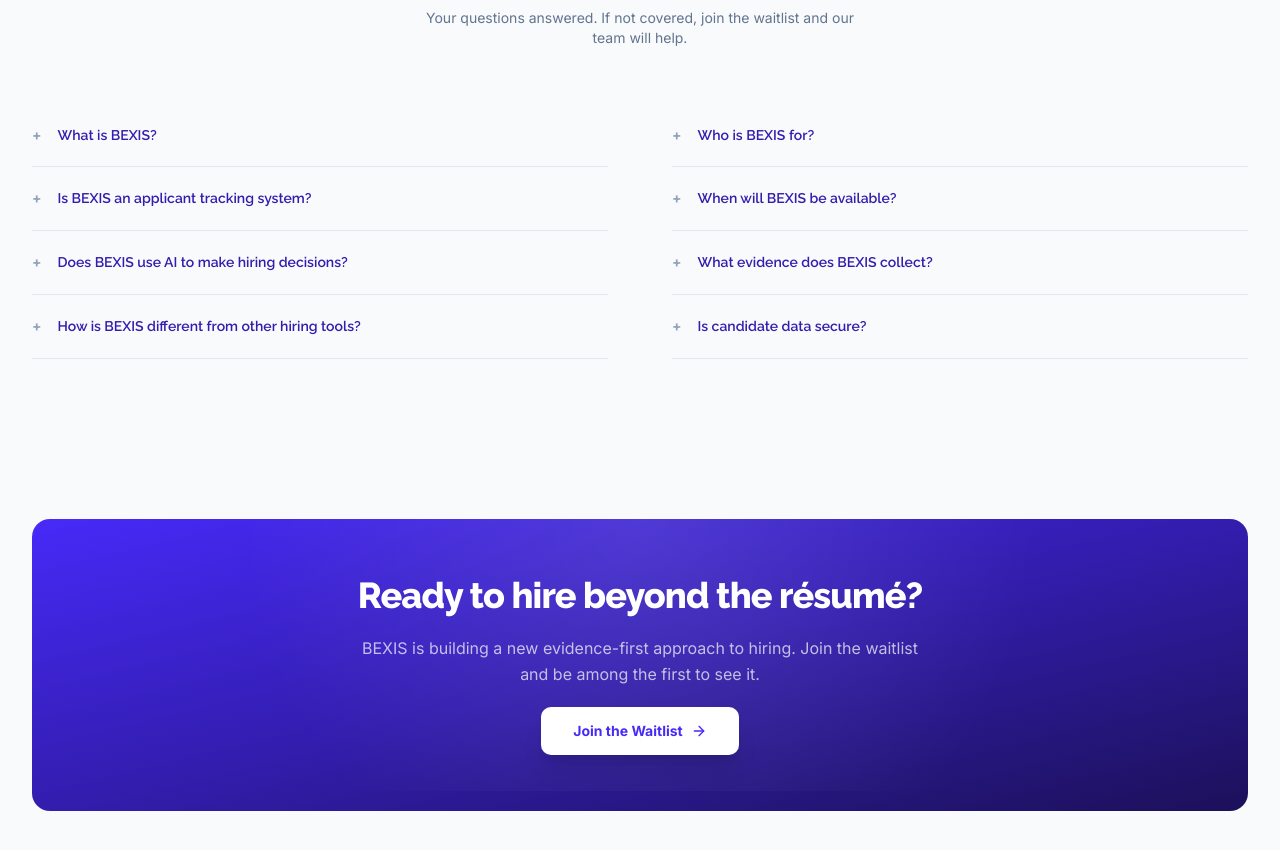
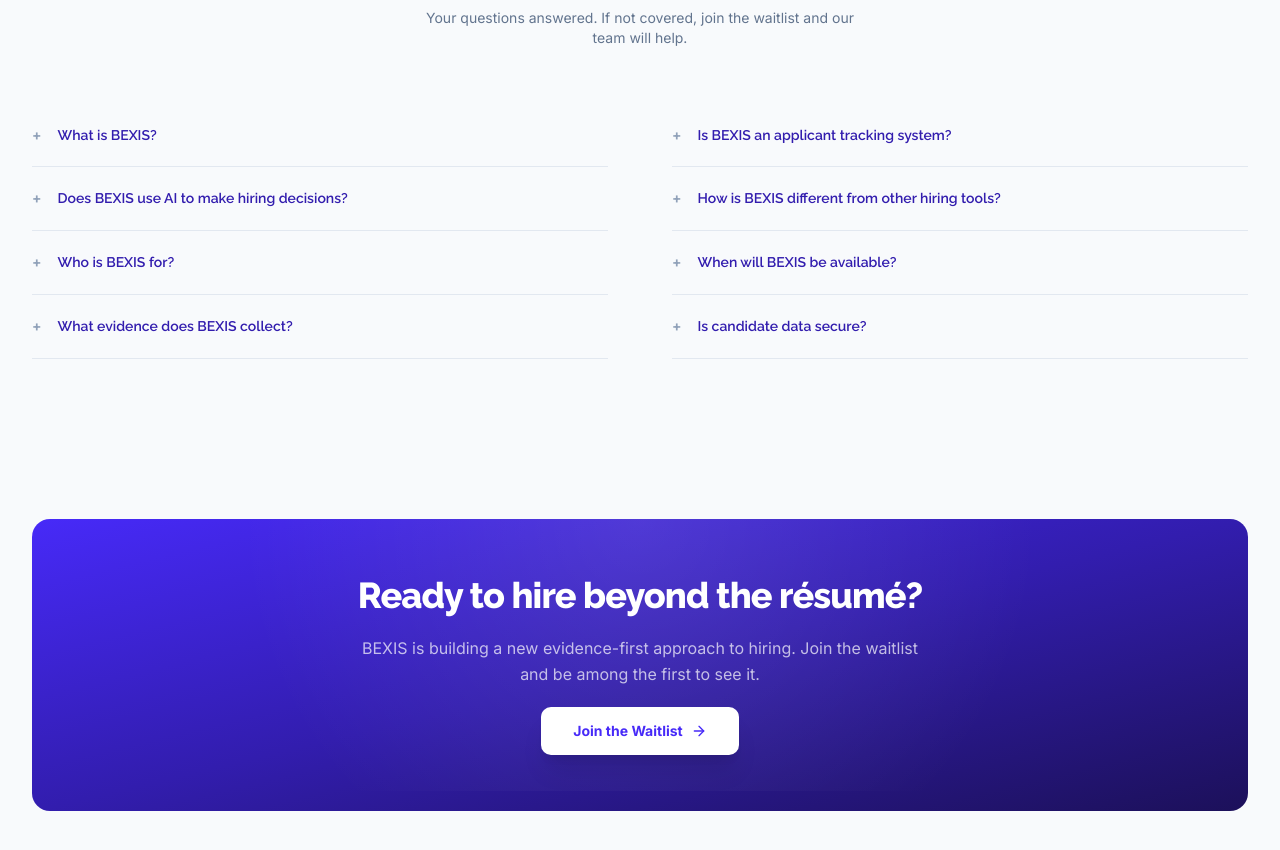
Before and after one commit to wizarphics/bexis-waitlist, a Next.js app: page / in a window 1280 px wide. Shown: the part 3098-3948 px from the top of the page. Built offline with nearby package versions, Linux system fonts and the light colour scheme.

Commit message:
FAQ: back to grid layout

```diff
--- a/src/app/page.tsx
+++ b/src/app/page.tsx
@@ -457,7 +457,7 @@
             </p>
           </div>
 
-          <div className="columns-2 gap-x-16">
+          <div className="grid md:grid-cols-2 gap-x-16">
             {[
               {
                 q: 'What is BEXIS?',
```
